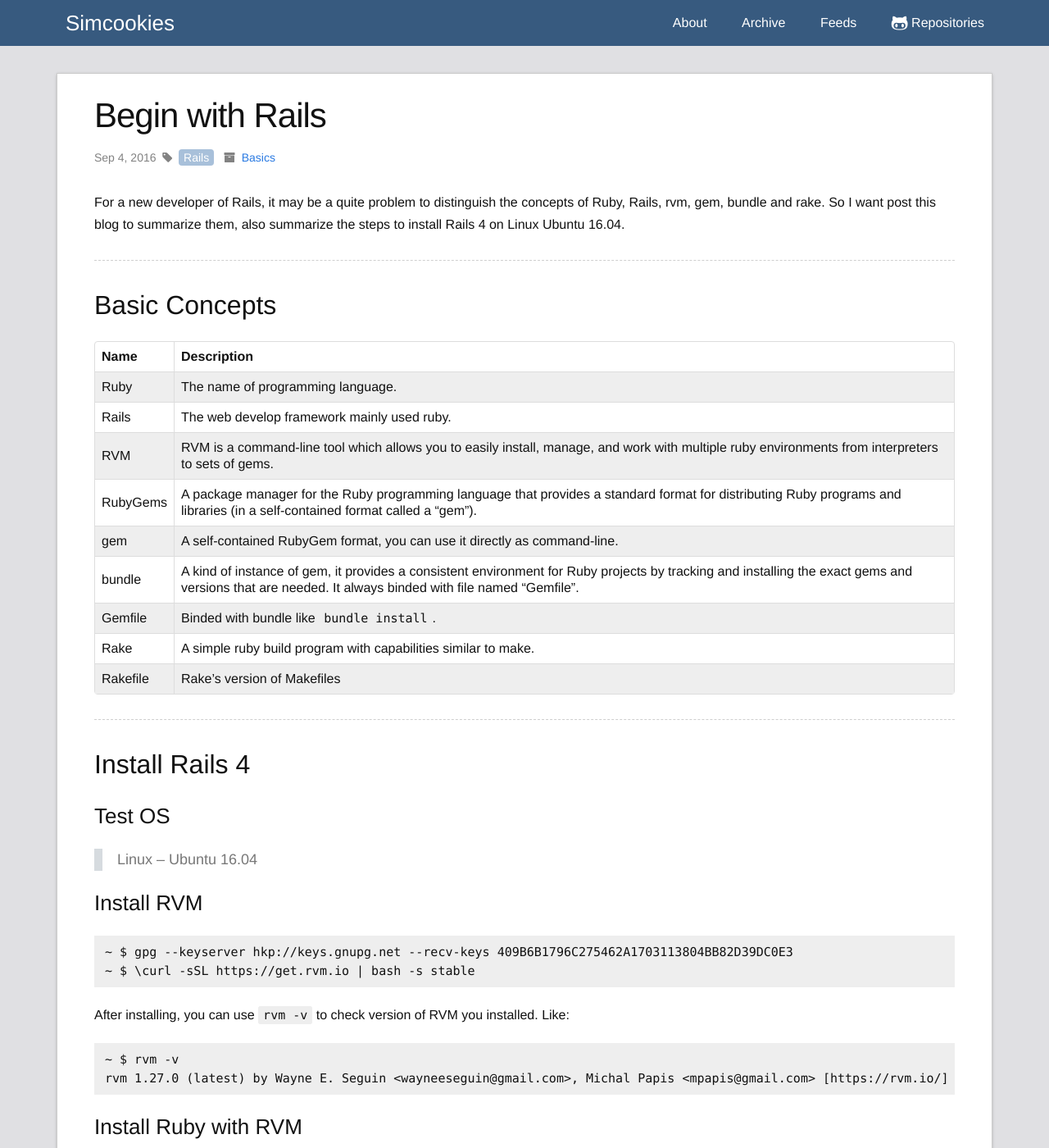
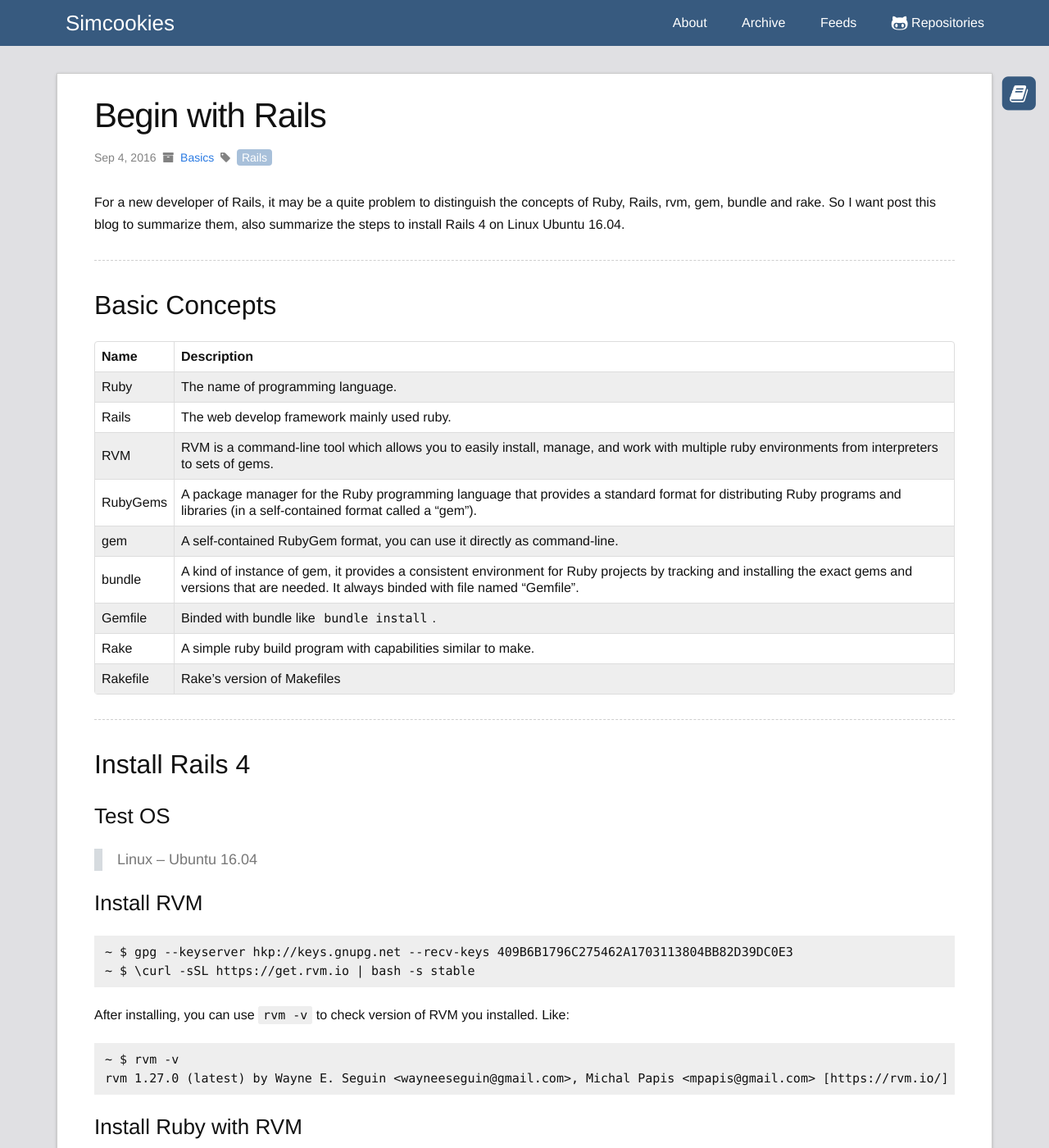
Before and after one commit to Simcookies/gitio, a Jekyll site: the page built from _posts/2016-09-04-begin-wih-rails.md, in a window 1280 px wide and 1400 px high. Shown: the whole window at 82% size. Built offline with Jekyll 4.4.1, drawn with Linux system fonts in a browser that asks for light colours; nearby versions of some CDN libraries; comment, search, counter and statistics services are not loaded; the table of contents is made by our own code.

Commit message:
Add TOC area, processing

```diff
--- a/Gemfile
+++ b/Gemfile
@@ -3,6 +3,8 @@
 gem "rake"
 
 group :jekyll_plugin do
+  gem 'jemoji'
+  gem "jekyll-toc"
   gem "jekyll-paginate"
   gem "redcarpet"
   gem "jekyll-sitemap"
--- a/_config.yml
+++ b/_config.yml
@@ -15,6 +15,7 @@
       type: "posts"
     values:
       layout: "post"
+      toc: true
 
 
 # Social info
@@ -23,9 +24,13 @@
 
 # Build settings
 keep: [".git", ".nojekyll"]
-gems: [jekyll-paginate]
+gems:
+  - jekyll-toc
+  - jekyll-paginate
+  - jemoji
+
 permalink: /:year/:month/:day/:title
-paginate: 10
+paginate: 6
 paginate_path: "page:num"
 
 # Markdown settings
--- /dev/null
+++ b/_includes/bookmark.html
@@ -0,0 +1,15 @@
+<div class="mark-link">
+  <a id="bookmark">
+    <span class="fa-stack fa-lg">
+      <i class="fa fa-square fa-stack-2x"></i>
+      <i class="fa fa-book fa-stack-1x fa-inverse"></i>
+    </span>
+  </a>
+</div>
+<div id="toc-area" class="sidebar" style="display:none">
+  <div class="col toc-area">
+    &nbsp;&nbsp;<i class="fa fa-bookmark" aria-hidden="true"></i>&nbsp;
+    Table of Contents
+    {{ content | toc_only }}
+  </div>
+</div>
--- a/_includes/head.html
+++ b/_includes/head.html
@@ -11,6 +11,7 @@
   <link rel="canonical" href="{{ page.url | replace:'index.html','' | prepend: site.baseurl | prepend: site.url }}">
   <link rel="alternate" type="application/rss+xml" title="{{ site.title }}" href="{{ "/feed.xml" | prepend: site.baseurl | prepend: site.url }}">
   <script src="https://ajax.googleapis.com/ajax/libs/jquery/1.12.0/jquery.min.js"></script>
+  <script src="https://ajax.googleapis.com/ajax/libs/jqueryui/1.11.4/jquery-ui.min.js"></script>
   <script src="/public/script/main.js"></script>
   <link rel="shortcut icon" type="image/x-icon" href="/public/favicon.ico">
 </head>
--- a/_layouts/post.html
+++ b/_layouts/post.html
@@ -7,15 +7,15 @@
     <h1 class="post-title" itemprop="name headline">{{ page.title }}</h1>
     <p class="post-meta">
       <time datetime="{{ page.date | date_to_xmlschema }}" itemprop="datePublished">{{ page.date | date: "%b %-d, %Y" }}</time>
+      {% if page.category %}
+      &nbsp;<i class="fa fa-archive" aria-hidden="true"></i>&nbsp;
+      <span><a class="category-div" href="/category/{{ page.category }}">{{ page.category }}</a></span>
+      {% endif %}
       {% if page.tags.size > 0 %}
       &nbsp;<i class="fa fa-tag"></i>&nbsp;
       {% for tag in page.tags %}
       <a class="tag-div" href="/tag/{{ tag }}">{{ tag }}</a>&nbsp;
       {% endfor %}
-      {% endif %}
-      {% if page.category %}
-      &nbsp;<i class="fa fa-archive" aria-hidden="true"></i>&nbsp;
-      <span><a class="category-div" href="/category/{{ page.category }}">{{ page.category }}</a></span>
       {% endif %}
     </p>
   </header>
@@ -48,4 +48,6 @@
   {% unless page.uncomments %}
     {% include disqus_comment.html %}
   {% endunless %}
+
 </article>
+{% include bookmark.html %}
--- a/_sass/_layout.scss
+++ b/_sass/_layout.scss
@@ -516,3 +516,37 @@
 .page-nav {
     display: inline-block;
 }
+
+/**
+ * TOC-area
+**/
+.mark-link {
+    @include media-query($on-laptop) {
+	display: none;
+    }
+    width: 48px;
+    position: fixed;
+    top: 90px;
+    right: 1%;
+    font-size: 18px;
+    z-index: 5000;
+
+    a {
+	color: $bg-header-color;
+
+	&:hover {
+	    color: lighten($bg-header-color, 10%);
+	}
+    }
+}
+
+.toc-area {
+    position: fixed;
+    width: inherit;
+
+    .section-nav {
+	padding: 1em 0 1.5em 0;
+	list-style: none;
+	margin-bottom: 0;
+    }
+}
--- a/public/script/main.js
+++ b/public/script/main.js
@@ -34,4 +34,11 @@
 	    e.stopPropagation();
 	});
     }
+
+    //TOC-area
+    var markBtn = jQuery("#bookmark");
+    markBtn.click(function () {
+	jQuery("article").toggleClass("home post", "fast", "easeOutSine");
+	jQuery("#toc-area").toggle("50");
+    });
 });
```
Also changed, not shown: _layouts/tag_index.html (+5 -5 lines), index.html (+6 -6 lines).
